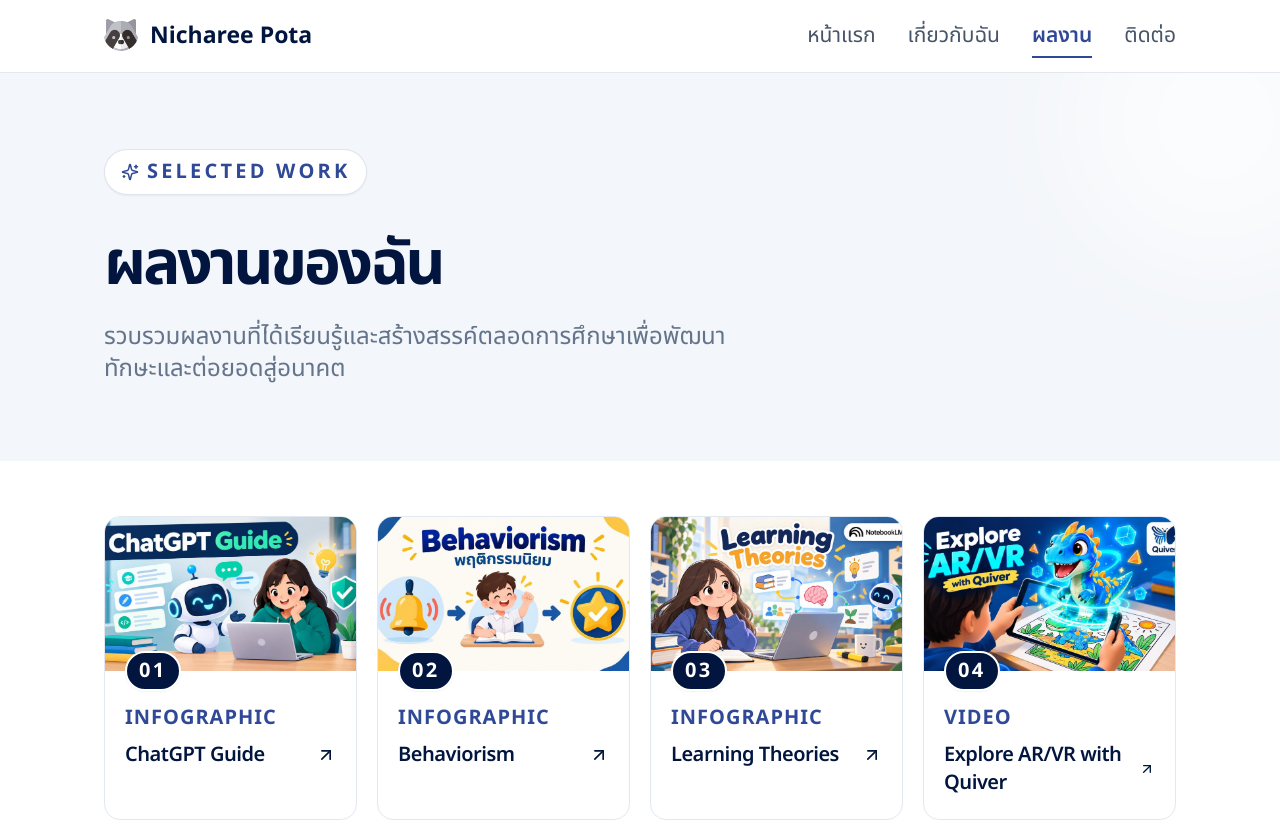
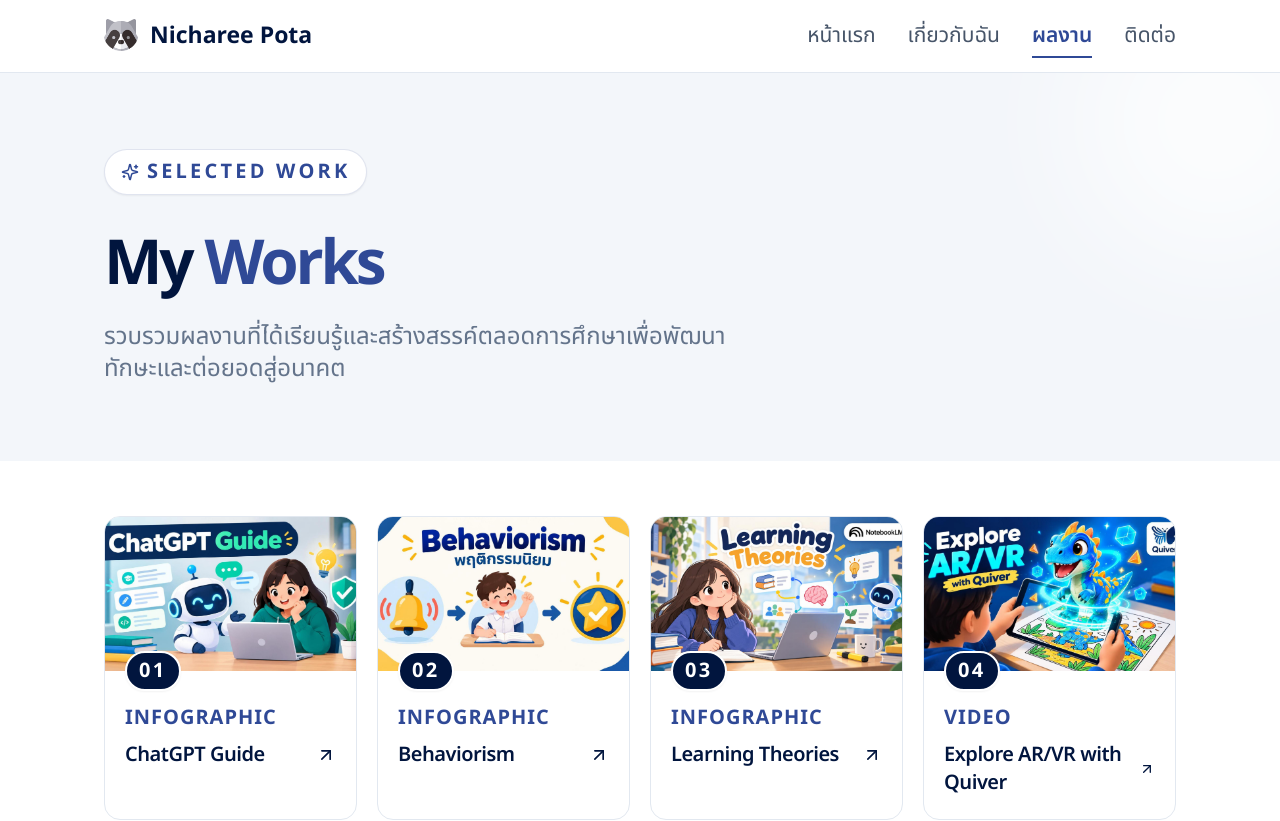
Before and after one commit to wachirapong-n/Pota-portfolio, a Next.js app: page /works in a window 1280 px wide. Shown: the top 821 px of the page. Built offline with nearby package versions, Linux system fonts and the light colour scheme.

Commit message:
change text

```diff
--- a/app/works/page.tsx
+++ b/app/works/page.tsx
@@ -14,23 +14,28 @@
   return (
     <>
       <section className="relative overflow-hidden bg-mist py-[76px] max-md:py-[58px]">
-        <div className="pointer-events-none absolute -right-20 -top-24 h-72 w-72 rounded-full bg-white/70 blur-3xl" aria-hidden="true" />
+        <div
+          className="pointer-events-none absolute -right-20 -top-24 h-72 w-72 rounded-full bg-white/70 blur-3xl"
+          aria-hidden="true"
+        />
         <div className={`${container} relative`}>
           <ScrollReveal direction="left">
             <p className="mb-5 inline-flex items-center gap-2 rounded-full border border-primary/15 bg-white px-4 py-2 text-xl font-bold tracking-[.16em] text-primary shadow-sm">
               <Sparkles size={18} aria-hidden="true" /> SELECTED WORK
             </p>
-          <h1 className="mt-3 mb-4 text-[clamp(40px,6vw,62px)] font-bold leading-tight tracking-[-.05em]">
-            ผลงานของฉัน
-          </h1>
-          <p className="max-w-[650px] text-[22px] leading-8 text-muted md:text-2xl">
-            รวบรวมผลงานที่ได้เรียนรู้และสร้างสรรค์ตลอดการศึกษาเพื่อพัฒนาทักษะและต่อยอดสู่อนาคต
-          </p>
+            <h1 className="mt-3 mb-4 text-[clamp(40px,6vw,62px)] font-bold leading-tight tracking-[-.05em]">
+              My <span className="mt-1  text-primary"> Works</span>
+            </h1>
+            <p className="max-w-[650px] text-[22px] leading-8 text-muted md:text-2xl">
+              รวบรวมผลงานที่ได้เรียนรู้และสร้างสรรค์ตลอดการศึกษาเพื่อพัฒนาทักษะและต่อยอดสู่อนาคต
+            </p>
           </ScrollReveal>
         </div>
       </section>
       <section className="py-[55px] pb-[100px] max-md:pb-[72px]">
-        <div className={`${container} grid grid-cols-1 gap-5 sm:grid-cols-2 lg:grid-cols-4`}>
+        <div
+          className={`${container} grid grid-cols-1 gap-5 sm:grid-cols-2 lg:grid-cols-4`}
+        >
           {projects.map((project, index) => (
             <ScrollReveal
               key={project.slug}
@@ -38,7 +43,12 @@
               delay={index % 3 === 0 ? 0 : index % 3 === 1 ? 100 : 200}
               className="h-full"
             >
-              <ProjectCard project={project} index={index} showNumber showDescription={false} />
+              <ProjectCard
+                project={project}
+                index={index}
+                showNumber
+                showDescription={false}
+              />
             </ScrollReveal>
           ))}
         </div>
```
